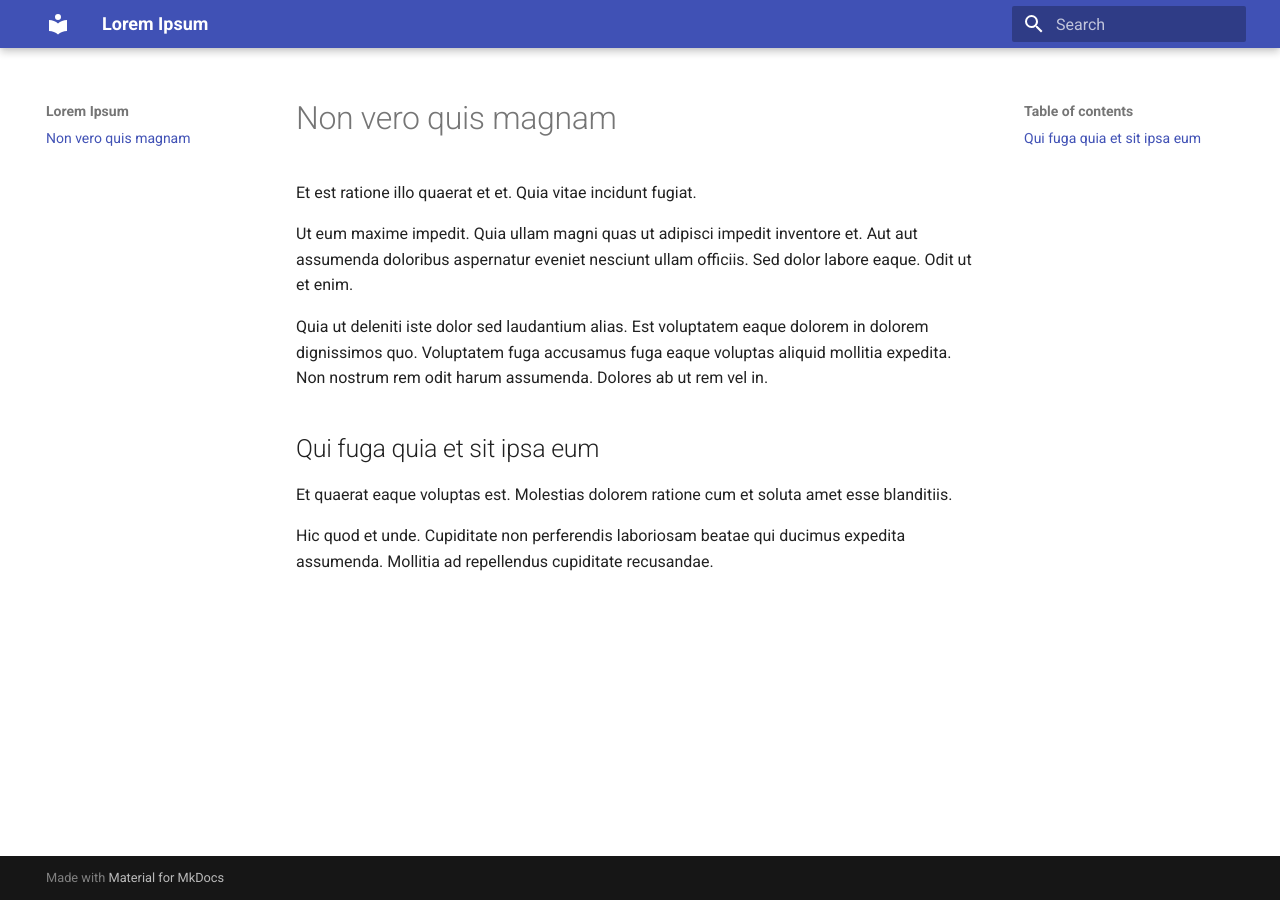
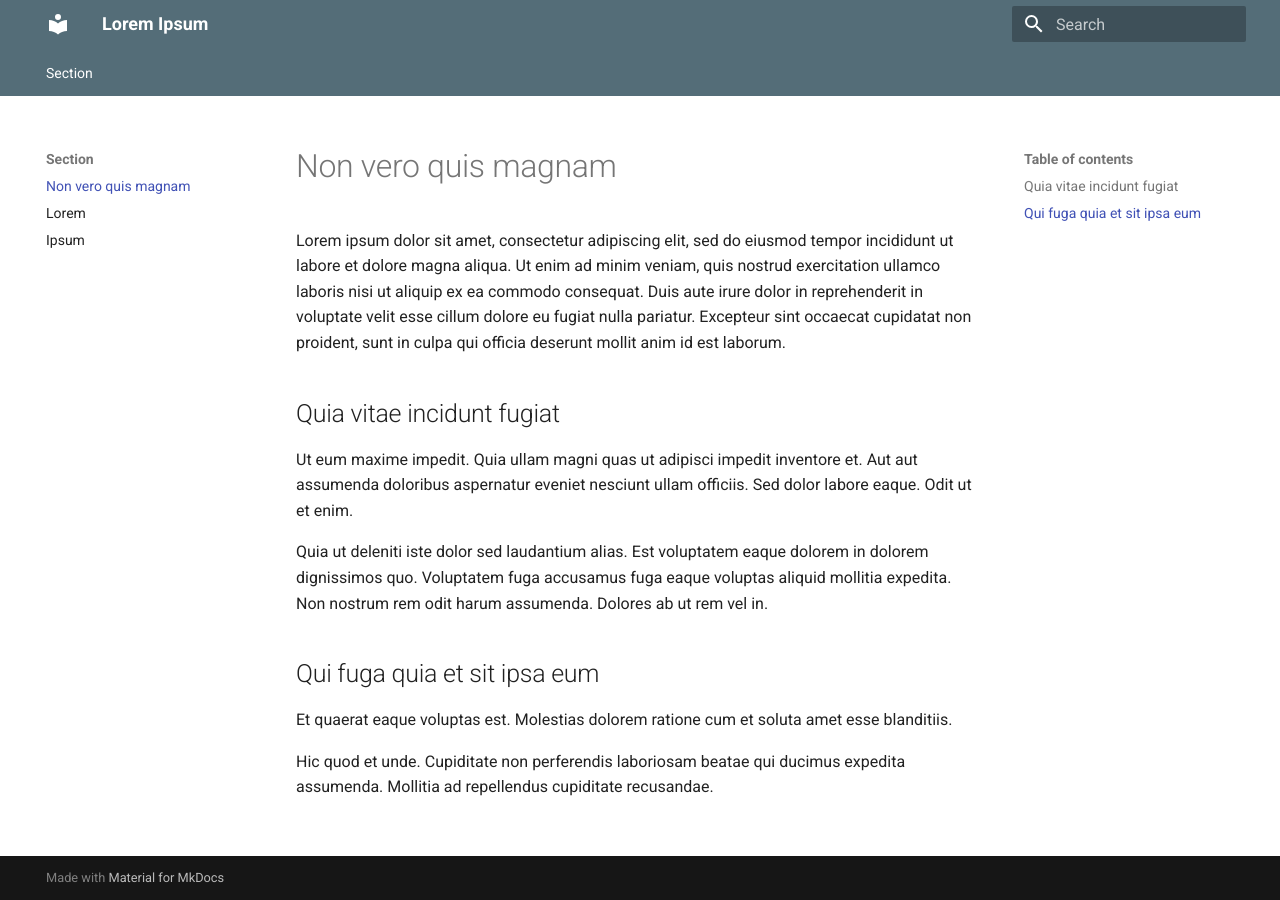
Before and after one commit to BrunoKrugel/mkdoc-page-generator, an MkDocs documentation site: the page built from docs/index.md, in a window 1280 px wide. Built offline with MkDocs 1.6.1 and Material for MkDocs 9.7.7, drawn with Linux system fonts in a browser that asks for light colours.

Commit message:
Initial draft

```diff
--- a/docs/index.md
+++ b/docs/index.md
@@ -1,6 +1,8 @@
 # Non vero quis magnam
 
-Et est ratione illo quaerat et et. Quia vitae incidunt fugiat.
+Lorem ipsum dolor sit amet, consectetur adipiscing elit, sed do eiusmod tempor incididunt ut labore et dolore magna aliqua. Ut enim ad minim veniam, quis nostrud exercitation ullamco laboris nisi ut aliquip ex ea commodo consequat. Duis aute irure dolor in reprehenderit in voluptate velit esse cillum dolore eu fugiat nulla pariatur. Excepteur sint occaecat cupidatat non proident, sunt in culpa qui officia deserunt mollit anim id est laborum.
+
+## Quia vitae incidunt fugiat
 
 Ut eum maxime impedit. Quia ullam magni quas ut adipisci impedit inventore et. Aut aut assumenda doloribus aspernatur eveniet nesciunt ullam officiis. Sed dolor labore eaque. Odit ut et enim.
 
--- a/mkdocs.yml
+++ b/mkdocs.yml
@@ -1,3 +1,14 @@
 site_name: Lorem Ipsum
+nav:
+  - Section:
+    - index.md
+    - Lorem: sub-menu-lorem/index.md
+    - Ipsum: sub-menu-ipsum/index.md
+
 theme:
   name: material
+  palette:
+    primary: blue grey
+  features:
+    - navigation.tabs
+    - navigation.top
```
Also changed, not shown: docs/sub-menu-ipsum/index.md (added), docs/sub-menu-lorem/index.md (added).
